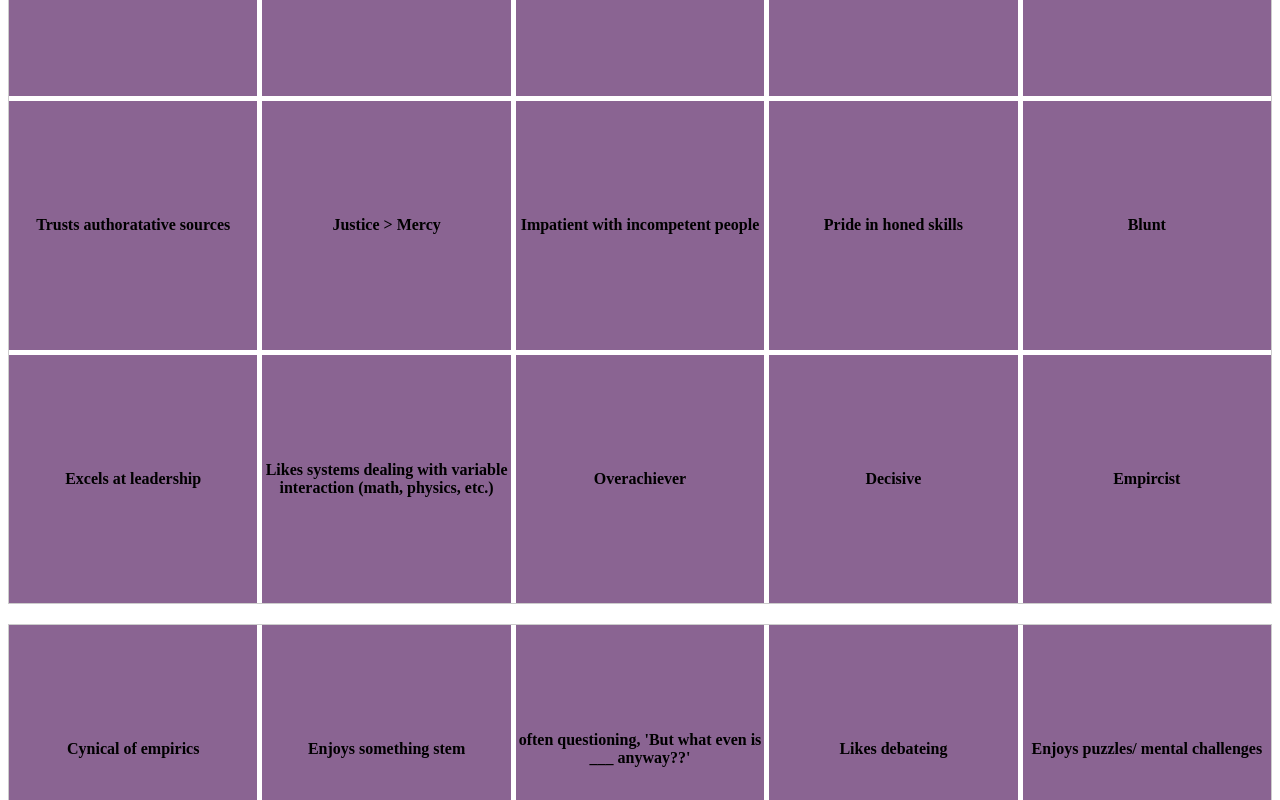
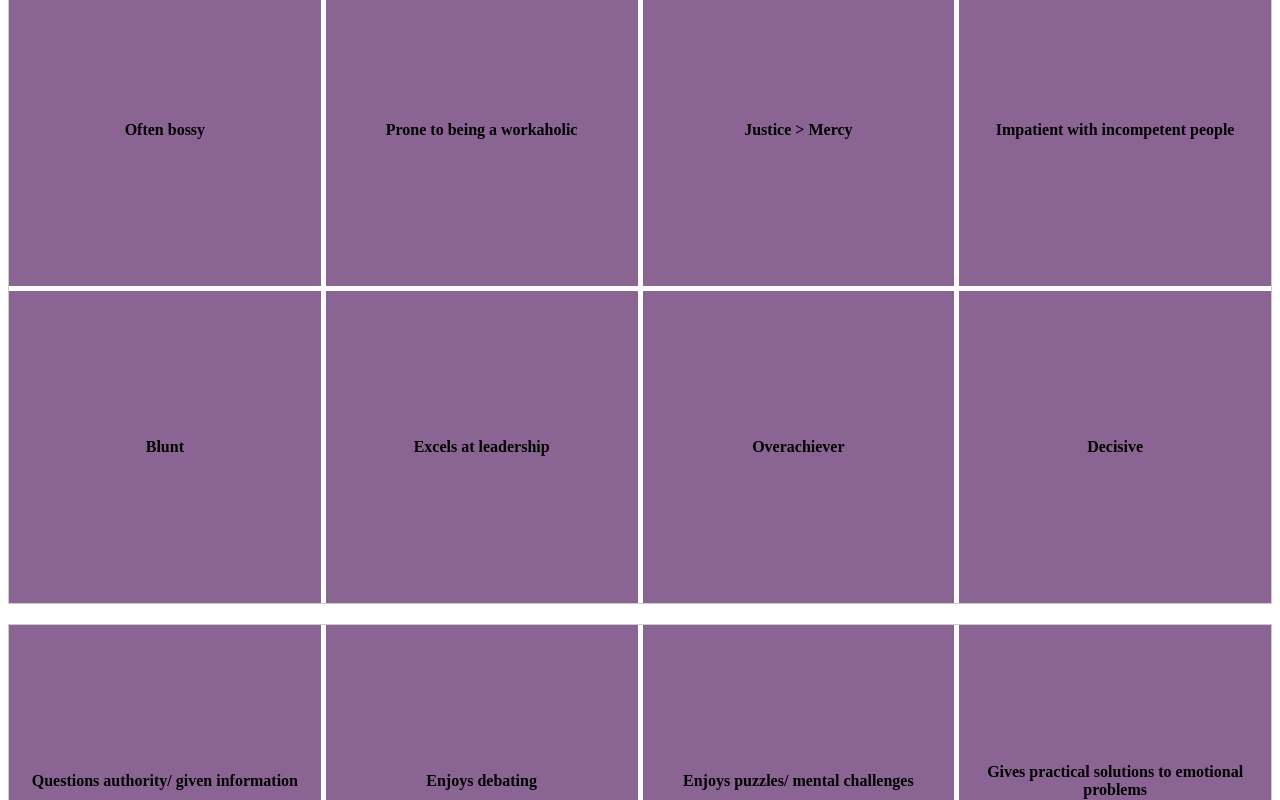
Before and after one commit to OmarDardery/CareerCatalyst, a React (Create React App) app: page / in a window 1280 px wide. Shown: the part 680-1480 px from the top of the page. Built offline with nearby package versions, Linux system fonts and the light colour scheme.

Commit message:
removed reduntant questions

```diff
--- a/src/cognitiveFunctionsData.js
+++ b/src/cognitiveFunctionsData.js
@@ -4,60 +4,42 @@ let cognitiveFunctions = [
       questions: [
         "Rule follower",
         "Loves To-Do lists",
-        "Appreciates structure and routine",
         "Sees the world in black and white",
-        "Excels at planning",
-        "Keeps the enviroment/workplace tidy and neat",
         "Judgemental of illogical decisions",
         "Quickly jumps to conclusions",
         "Finds satisfaction in organization",
-        "Natural delegator",
-        "Objective with defined goals",
+        "Objective and has defined goals",
         "Always prepared/has a plan b",
         "Often bossy",
         "Prone to being a workaholic",
-        "Minimal procrastination",
-        "Trusts authoratative sources",
         "Justice > Mercy",
         "Impatient with incompetent people",
-        "Pride in honed skills",
         "Blunt",
         "Excels at leadership",
-        "Likes systems dealing with variable interaction (math, physics, etc.)",
         "Overachiever",
         "Decisive",
-        "Empircist"
        ],
       score: 0
     },
     {
       name: "ti",
       questions: [
-        "Cynical of empirics",
-        "Enjoys something stem",
-        "often questioning, 'But what even is ___ anyway??'",
-        "Likes debateing",
+        "Questions authority/ given information",
+        "Enjoys debating",
         "Enjoys puzzles/ mental challenges",
         "Gives practical solutions to emotional problems",
         "Does not mind being devil's advocate",
-        "Knowledge for its own sake, application is afterthought",
         "Values meaning and purpose",
-        "Prone to nihilism",
         "Needs a lot of time to think alone",
         "Expects reality to conform to their already existing ideas",
         "has internal belief systems built on past discoveries and insights",
         "Extremely independent",
-        "Mind more organized than surroundings",
-        "not opinionated, had few strong opinions",
+        "not opinionated, but has few strong opinions",
         "Deconstructs and categorizes everything",
-        "Favors sarcasm, satire and witty quips",
         "Adaptable troubleshooter",
-        "Tends to be indecisive",
-        "Tries to be unbiased/objective",
         "Easily recognizes logiacl incosistency/loopholes",
         "Competitive with oneself rather than others",
         "Rarely vocalizes thoughts behind a decision",
-        "Precise speech, dislikes generalizations"
        ],
       score: 0
     },
@@ -67,27 +49,18 @@ let cognitiveFunctions = [
         "Observes details without connecting it to past/future events",
         "Learns quickly from experience",
         "Recognizes physical opportunities when they see them, like an opening while playing football",
-        "Not afraid of risks",
         "Spontaneous/impulsive",
-        "Humor is based on delivery + practical jokes",
-        "Hates being controlled by others",
         "Realist",
         "Lives in the moment",
         "Skilled and attentive drivers",
         "Restless, always moving",
         "Attracted to the aesthetically pleasing",
-        "Great at handling emergencies",
         "Fast reflexes",
-        "Easily adapts to new situations",
         "Adrenaline junkie",
-        "Frequently goes to movies/ concerts/ events",
         "Focuses on the 5 senses (sight, smell, etc.)",
         "Notices things in their enviroment nobody else does",
-        "Commitment issues",
         "Rarely clumsy",
         "Prefers engaging activities over conversing when hanging out",
-        "Life of the party",
-        "Prefers hands-on learning",
         "Rarely in their head"
        ],
       score: 0
@@ -96,61 +69,43 @@ let cognitiveFunctions = [
       name: "si",
       questions: [
         "Appreciates cultural traditions",
-        "Sticks with tried and tru methods",
+        "Sticks with tried and true methods",
         "Excellent memory",
         "Never makes the same mistake twice",
         "Acutely aware of their level of thirst, hunger, etc.",
-        "Wakes up and goes to bed around the same time everyday",
-        "Actively tries to maintain health",
         "Loves to reminisce on the past",
         "Stubborn",
-        "Dislikes inconsistent people",
         "Details > big-picture",
         "Values security and stability",
         "Excels at carefully following procedures",
-        "Worst thing you can do is abuse their trust",
-        "Knows more details about others than they do about themselves",
         "Follows a schedule/ routine",
         "Conscious of the fleeting nature of the present",
         "Only cares about ideas with real world applications",
         "Trusts their experience over everything",
-        "Cracks jokes about making observations about others",
-        "Catches onto lies easily",
-        "Punctual",
         "Immediately notices if someone changed something about their apprearances",
-        "Dependable",
-        "I enjoy organizing and categorizing information"
+        "enjoys organizing and categorizing information"
        ],
       score: 0
     },
     {
       name: "ne",
       questions: [
-        "Entrepreneurial spirit",
         "described as weird or quirky",
         "creative",
         "can always entertain themselves",
-        "Can get along with anyone",
         "Hyperfocused when they are inspired",
-        "readily accepts change",
         "great at ideating in a group",
         "Naturally curious",
         "always working on a side project",
-        "open-minded",
-        "many casual hobbies they drop and pick up at will",
+        "open to many possibilities",
+        "has many casual hobbies they drop and pick up at will",
         "makes connections between seemingly unrelated topics",
         "Difficulty with commitment",
         "Unconventional problem solver",
-        "Quick witted",
         "childlike excitement",
-        "Spontaneous bursts of energy",
-        "jack of all trades",
-        "has many ideas but rarely acts on them",
         "struggles with picking just one career",
-        "abstract is more interesting than concrete",
         "extremely curious and eager to learn about variety of topics",
-        "enjoys imagining different scenarios and outcomes",
-        "i enjoy exploring multiple options"
+        "enjoys imagining different scenarios and outcomes"
        ],
       score: 0
     },
@@ -158,92 +113,65 @@ let cognitiveFunctions = [
       name: "ni",
       questions: [
         "big picture > minor details",
-        "drawn to history/ humanities",
-        "answers questions slowely and carefully",
         "easily spots trends in behaviour/ events",
-        "speaks in sentences t=rather than conjectures",
         "uses metaphors and abstract concepts when speaking",
-        "sudden realizations, eureka moments",
+        "has sudden realizations, eureka moments",
         "drawn to symbolism",
         "future oriented",
-        "hard to fool",
         "private guarded",
         "often offers new and unique insights",
         "difficulty explaining perceptions verbally",
         "Constantly looking towards improvement",
-        "distrusts first impressions",
-        "distrusts first impressions",
-        "needs a particular enviroment to properly process info",
         "purposeful experimentation > tried and true",
         "skilled at preparing strategies to reach goals",
         "thinks in images/impressions rather than words/ sentences",
-        "arruned to 'gut-feelings'",
+        "attuned to 'gut-feelings'",
         "enjoys envisioning their life's trajectory",
-        "Reflective",
-        "I 'go with the flow'",
-        "i fail to explain my thought process"
+        "I 'go with the flow'"
        ],
       score: 0
     },
     {
       name: "fe",
       questions: [
-        "understand how to manipulate even if they wont",
         "priotitizes other's needs",
         "easily recognizes if something is socially appropriate",
         "emotionally supportive",
-        "defers to popular opinion",
-        "uses jokes to diffuse another person's embarrasesment",
         "can readily change the 'mood'",
         "can discern others' motives accurately",
         "Extremely empathetic",
-        "Excellent manners",
         "naturally aware of social hierarchy (outcasts, leaders, etc.)",
         "prone to shame",
         "highly motivated by criticism/praise",
-        "honers social obligations",
+        "honors social obligations",
         "hard to process feelings without speaking to someone",
-        "many friends and acquaintances",
-        "warm with people",
-        "likes volunteer work",
-        "others may percieve them as fake or 'posers'",
+        "likes volunteer work (especially community volunteering)",
         "acutely aware of how decisions impact others",
         "feels responsible for others' emotions",
         "values group morale",
-        "passive aggressive > aggressive",
-        "conflict makes them feel uneasy",
-        "i am great at mediating conflicts"
+        "conflict makes them feel uneasy"
        ],
       score: 0
     },
     {
       name: "fi",
       questions: [
-        "genuine awkwardness >> smooth insincerity",
-        "morally aware",
+        "genuine awkwardness > smooth insincerity",
         "hates critiquing others",
-        "mostly easygoing but 10% stubborn as hell",
-        "has a pet cause",
-        "kind but dislikes social niceties",
         "innocent charm",
         "marches to the beat of their own drum",
         "only cries in private",
-        "craves freedom",
-        "shows few people their music/art",
+        "into arts (music, drawing, etc.)",
         "hides their intents and personal values",
         "organizes playlists by mood",
         "prone to guilt",
-        "vegan or wants to be vegan because of moral justification",
-        "seems like a people pleaser at first glance",
-        "fantastic active listener",
         "has gut feelings about right and wrong",
-        "easily spots fakers",
-        "live and let live",
-        "i do what i feel is right regardless of what society tells me",
+        "belives in the live and let live philosophy",
+        "does what feels right regardless of what society tells me",
         "chronic daydreamer",
         "seeks inner harmony",
         "their face betrays attempts to hide emotions",
-        "values meaningful close relationships based on mutual understanding"
+        "values meaningful close meaningful relationships"
        ],
       score: 0
     }
--- a/src/components/bingo.js
+++ b/src/components/bingo.js
@@ -11,8 +11,8 @@ function Bingo(props) {
         <div
             style={{
                 display: "grid",
-                gridTemplateColumns: "repeat(5, 1fr)",
-                gridTemplateRows: "repeat(5, 1fr)",
+                gridTemplateColumns: "repeat(4, 1fr)",
+                gridTemplateRows: "repeat(4, 1fr)",
                 aspectRatio: "1 / 1", // Ensures the grid remains square
                 margin: "20px auto",
                 border: "1px solid #ccc",
```
